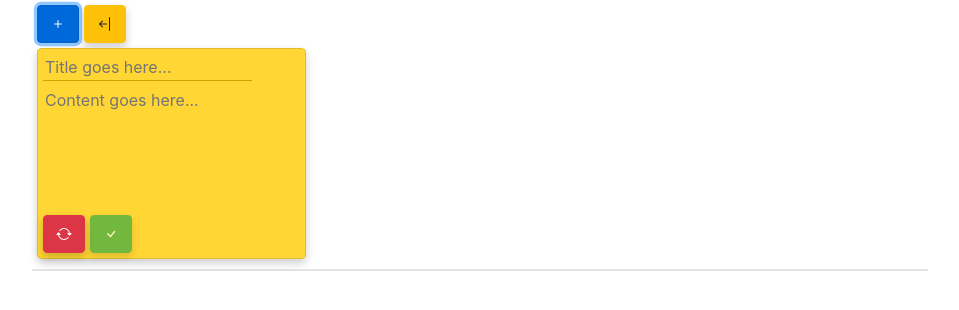
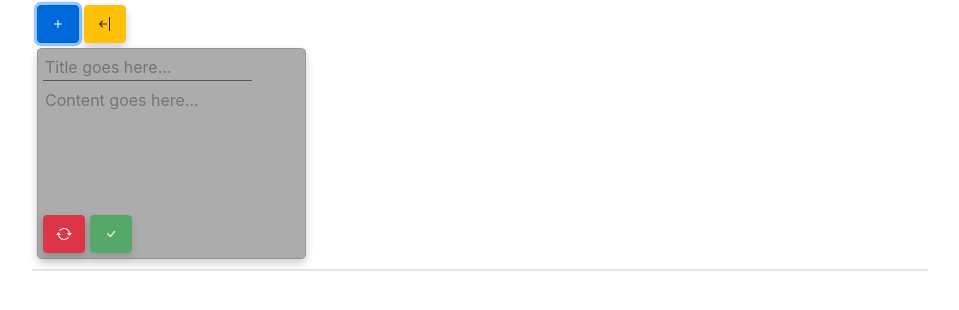
Before and after one commit to jporwal05/to-do-app, an Angular app: page / in a window 1280 px wide. Both pictures are taken after a click on the button 218 px from the left and 24 px from the top of the page. Shown: the top 310 px of the page, without its empty margins (160-1119 px from the left). Built offline with nearby package versions, Linux system fonts and the light colour scheme.

Commit message:
Different color card for create task form

```diff
--- a/src/app/create-task/create-task.component.css
+++ b/src/app/create-task/create-task.component.css
@@ -4,7 +4,7 @@ textarea {
 }
 
 .create-task-div {
-    background-color: #ffd633;
+    background-color: #acacac;
     margin-top: 5px;
     margin-left: 5px;
     padding-bottom: 5px;
@@ -12,3 +12,11 @@ textarea {
     width: 30%;
     border-radius: 2%;
 }
+
+.create-task-div:hover {
+    background-color: #979797;
+}
+
+.tda-input {
+    border-bottom: 1px solid #575757;
+}
--- a/src/app/task/task.component.css
+++ b/src/app/task/task.component.css
@@ -16,3 +16,7 @@ textarea {
     width: 30%;
     border-radius: 2%;
 }
+
+.tda-task-div:hover {
+    background-color: #e6b800;
+}
--- a/src/styles.css
+++ b/src/styles.css
@@ -112,5 +112,4 @@ img {
 
 .card:hover {
     box-shadow: 0 8px 16px 0 rgba(0, 0, 0, 0.2);
-    background-color: #e6b800;
 }
```
